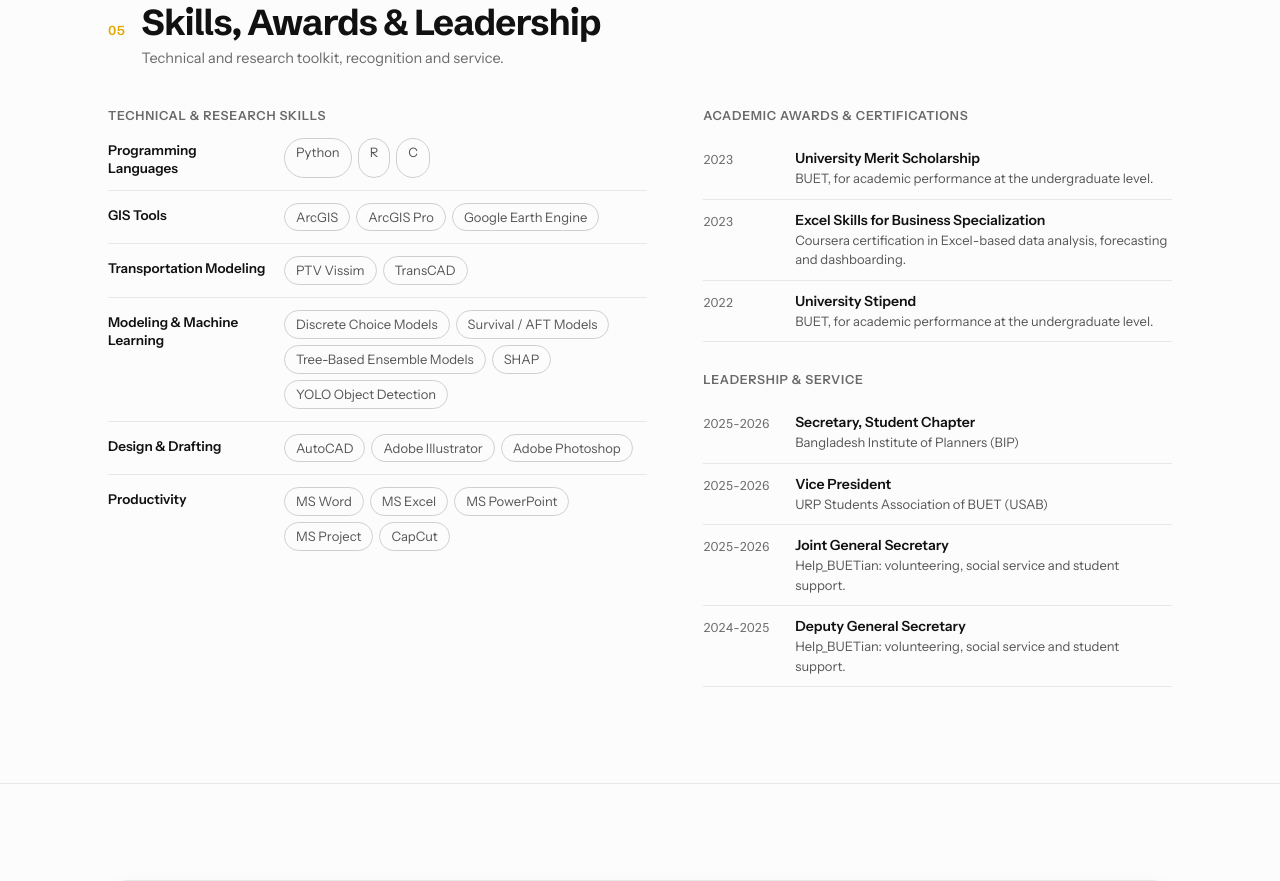
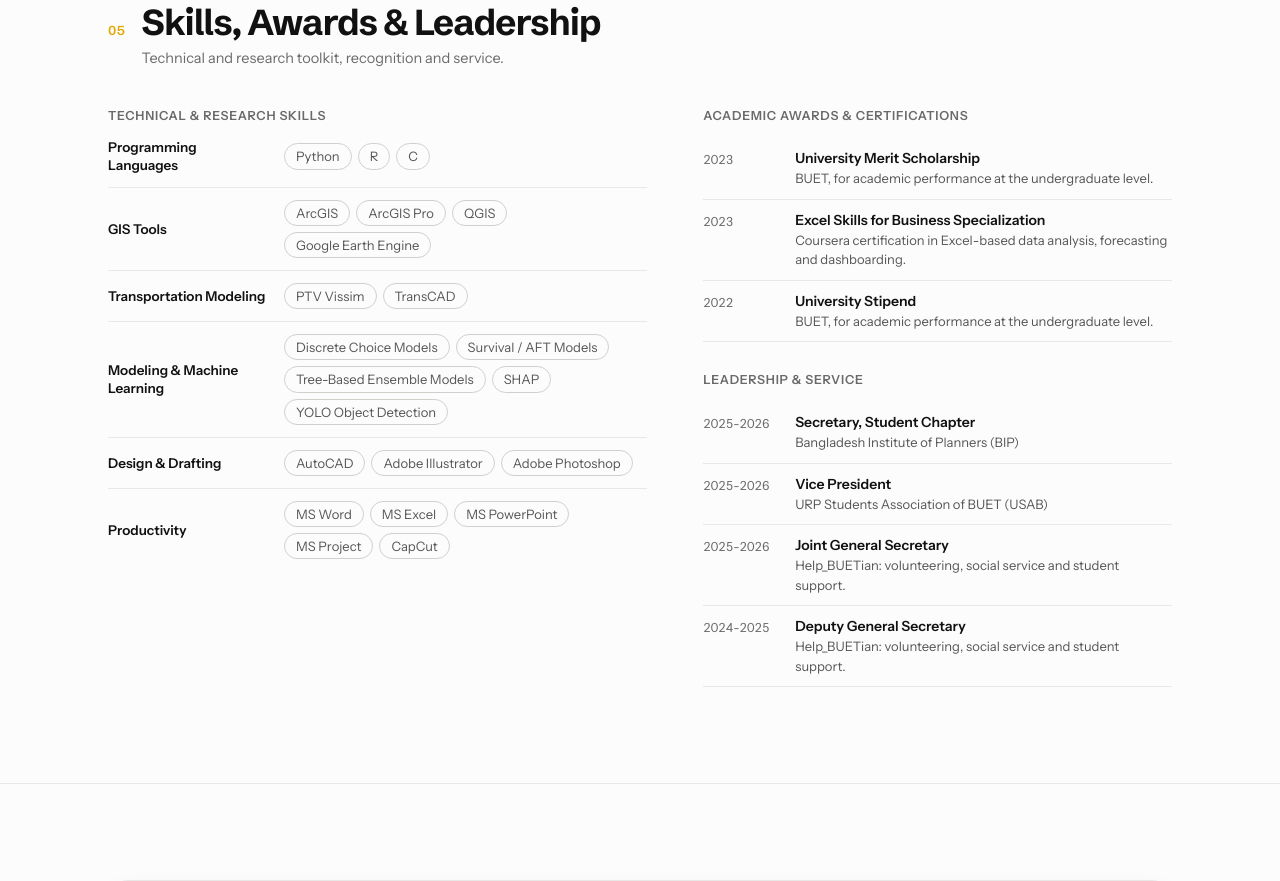
Before and after one commit to tahsinreza3109/tahsinreza3109.github.io, a plain HTML site: page index.html in a window 1280 px wide. Shown: the part 6524-7405 px from the top of the page. Drawn offline with Linux system fonts and the light colour scheme.

Commit message:
Center skill rows vertically; add QGIS to GIS tools

```diff
--- a/assets/css/style.css
+++ b/assets/css/style.css
@@ -334,11 +334,11 @@ main, .site-footer{ position:relative; z-index:1; }
 
 /* ---------- Skills + awards ---------- */
 .s-grid{ display:grid; grid-template-columns:minmax(0,1.15fr) minmax(0,1fr); gap:32px clamp(32px,5vw,56px); }
-.skill-row{ display:flex; flex-wrap:wrap; gap:6px 16px; padding:12px 0; border-top:1px solid var(--line); }
+.skill-row{ display:flex; flex-wrap:wrap; align-items:center; gap:6px 16px; padding:12px 0; border-top:1px solid var(--line); }
 .s-main .sub-label + .skill-row{ border-top:none; padding-top:0; }
-.skill-k{ flex:0 0 160px; font-size:13.5px; font-weight:600; padding-top:3px; line-height:1.35; }
-.skill-v{ flex:1 1 240px; display:flex; flex-wrap:wrap; gap:6px; }
-.tag{ padding:3px 11px; border-radius:999px; border:1px solid var(--line2); font-size:13px; color:var(--muted); transition:border-color .2s ease, color .2s ease, transform .2s ease; }
+.skill-k{ flex:0 0 160px; font-size:13.5px; font-weight:600; line-height:1.35; }
+.skill-v{ flex:1 1 240px; display:flex; flex-wrap:wrap; align-items:center; gap:6px; }
+.tag{ display:inline-flex; align-items:center; line-height:1.4; padding:3px 11px; border-radius:999px; border:1px solid var(--line2); font-size:13px; color:var(--muted); transition:border-color .2s ease, color .2s ease, transform .2s ease; }
 .tag:hover{ border-color:var(--ink); color:var(--ink); transform:translateY(-1px); }
 .s-side .sub-label:not(:first-child){ margin-top:28px; }
 .aw{ display:flex; gap:14px; padding:10px 0; border-bottom:1px solid var(--line); transition:padding-left .25s ease; }
--- a/index.html
+++ b/index.html
@@ -518,7 +518,7 @@
         <div class="s-main">
           <h3 class="sub-label reveal">Technical &amp; research skills</h3>
           <div class="skill-row reveal"><div class="skill-k">Programming Languages</div><div class="skill-v"><span class="tag">Python</span><span class="tag">R</span><span class="tag">C</span></div></div>
-          <div class="skill-row reveal"><div class="skill-k">GIS Tools</div><div class="skill-v"><span class="tag">ArcGIS</span><span class="tag">ArcGIS Pro</span><span class="tag">Google Earth Engine</span></div></div>
+          <div class="skill-row reveal"><div class="skill-k">GIS Tools</div><div class="skill-v"><span class="tag">ArcGIS</span><span class="tag">ArcGIS Pro</span><span class="tag">QGIS</span><span class="tag">Google Earth Engine</span></div></div>
           <div class="skill-row reveal"><div class="skill-k">Transportation Modeling</div><div class="skill-v"><span class="tag">PTV Vissim</span><span class="tag">TransCAD</span></div></div>
           <div class="skill-row reveal"><div class="skill-k">Modeling &amp; Machine Learning</div><div class="skill-v"><span class="tag">Discrete Choice Models</span><span class="tag">Survival / AFT Models</span><span class="tag">Tree-Based Ensemble Models</span><span class="tag">SHAP</span><span class="tag">YOLO Object Detection</span></div></div>
           <div class="skill-row reveal"><div class="skill-k">Design &amp; Drafting</div><div class="skill-v"><span class="tag">AutoCAD</span><span class="tag">Adobe Illustrator</span><span class="tag">Adobe Photoshop</span></div></div>
```
